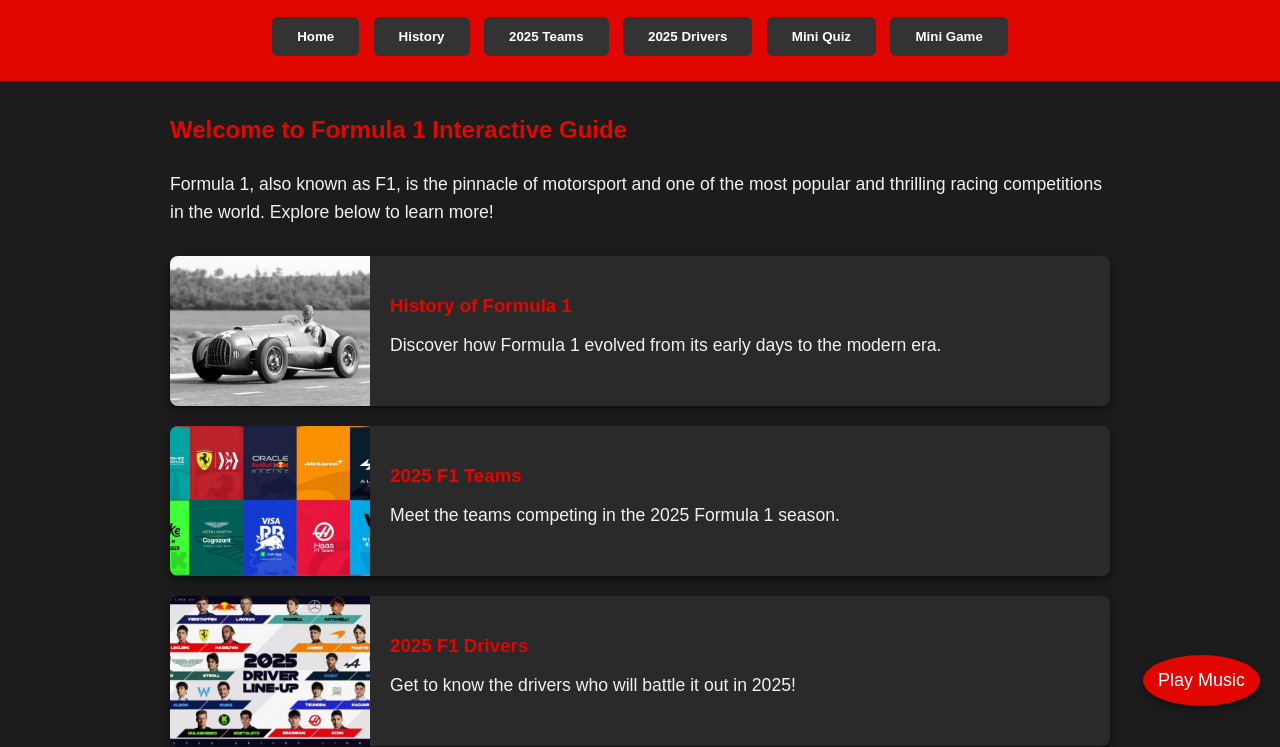
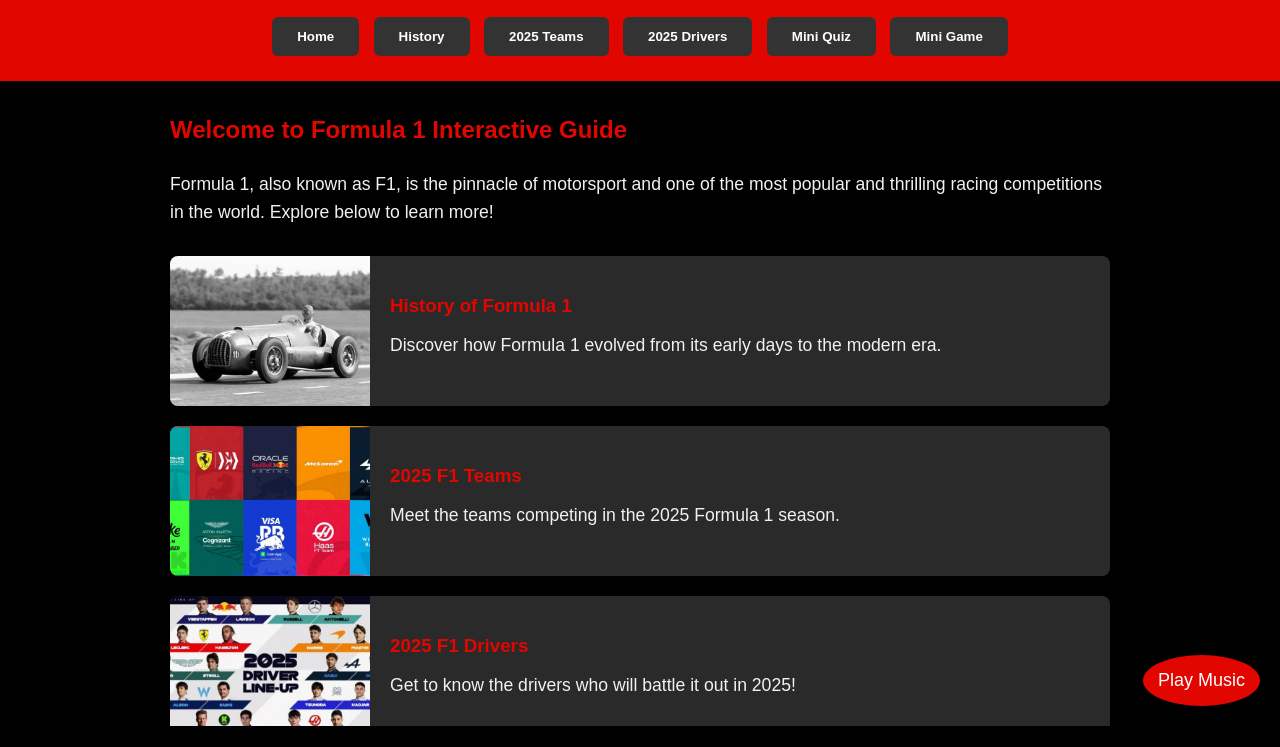
Before and after one commit to JokerrFengg0418/JokerrFengg0418.github.io, a plain HTML site: page index.html in a window 1280 px wide. Shown: the part 74-821 px from the top of the page. After the commit the page ends 800 px from the top, so only its background shows below. Drawn offline with Linux system fonts and the light colour scheme.

Commit message:
Update style.css

```diff
--- a/style.css
+++ b/style.css
@@ -458,3 +458,12 @@
         display: none;
     }
 }
+
+html, body {
+    margin: 0;
+    padding: 0;
+    width: 100%;
+    height: 100%;
+    overflow-x: hidden;
+    background-color: #000;
+}
```
